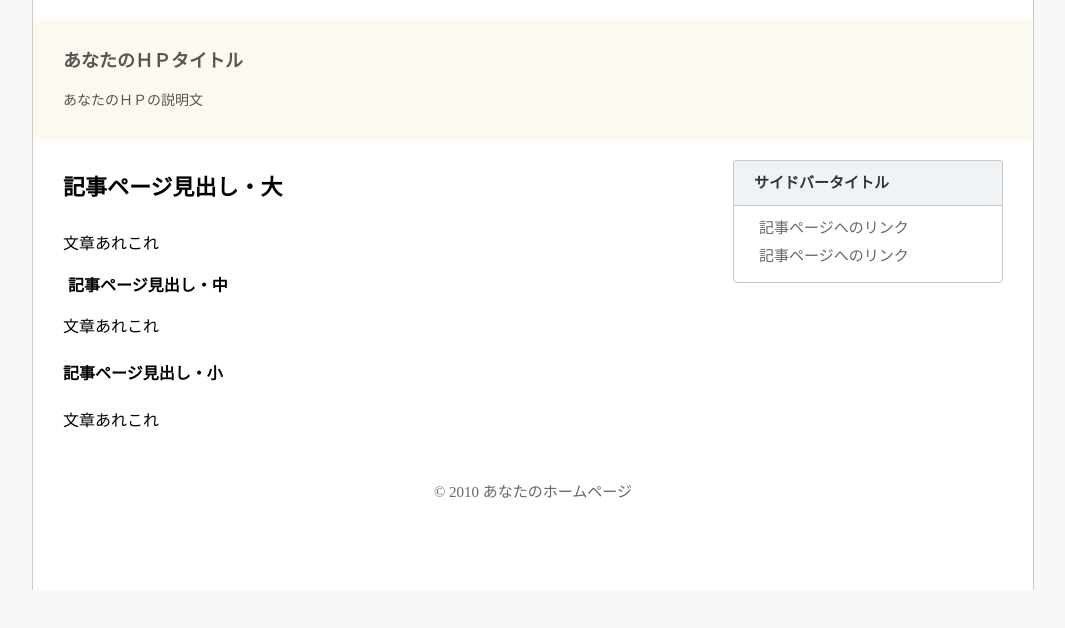
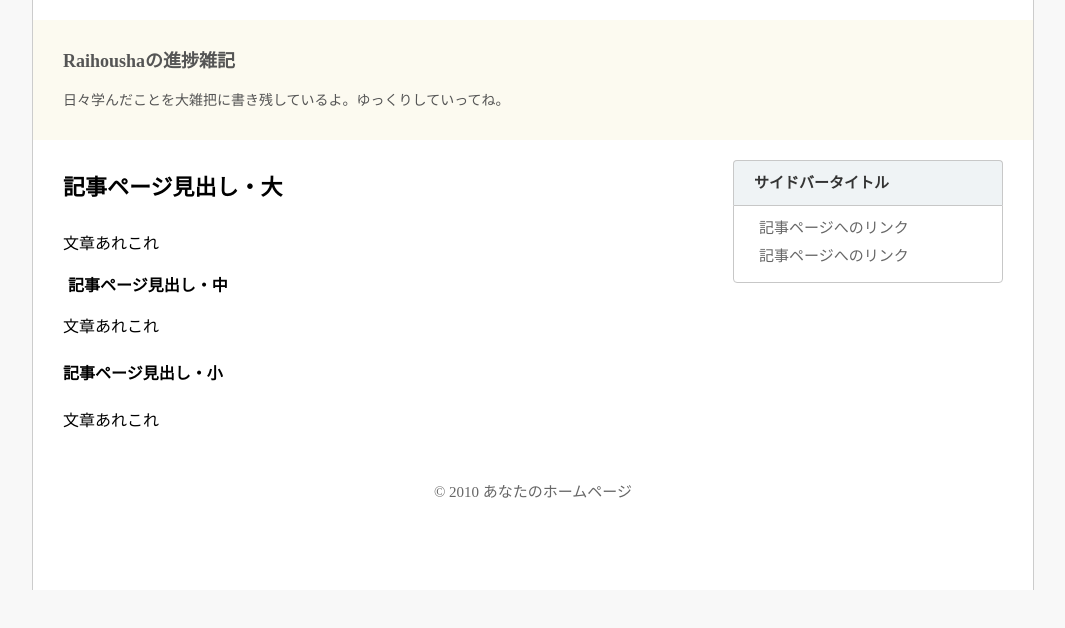
Before and after one commit to Raihousha/raihousha.github.io, a plain HTML site: page index.html in a window 1280 px wide. Shown: the whole page, without its empty margins (107-1172 px from the left). Drawn offline with Linux system fonts and the light colour scheme.

Commit message:
Update index.html

```diff
--- a/index.html
+++ b/index.html
@@ -10,8 +10,8 @@
 </head>
 <body>
 <div id="outer">
-<header><h1>あなたのＨＰタイトル</h1>
-<p>あなたのＨＰの説明文</p>
+<header><h1>Raihoushaの進捗雑記</h1>
+<p>日々学んだことを大雑把に書き残しているよ。ゆっくりしていってね。</p>
 </header>
 <div id="content">
 <div class="inner"><h2>記事ページ見出し・大</h2>
```
